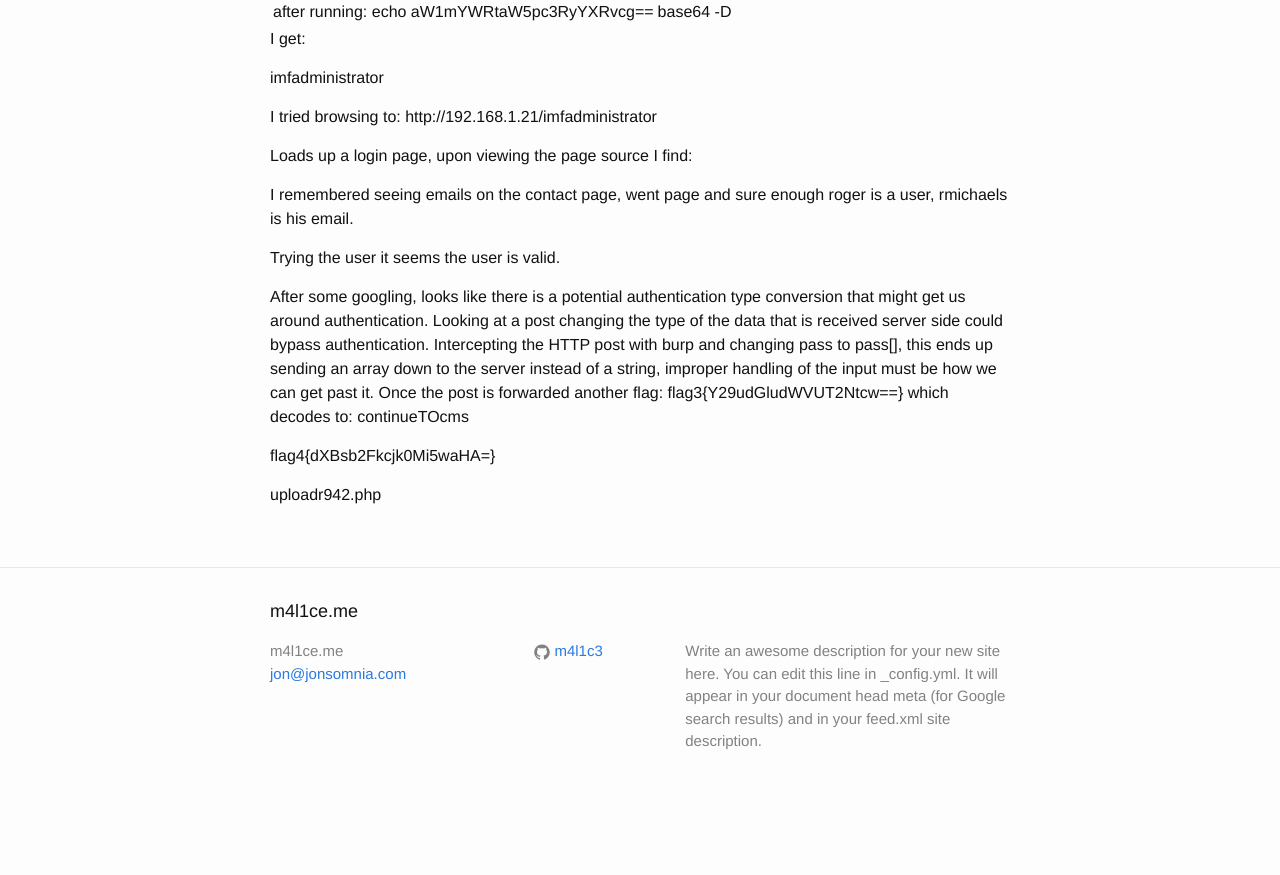
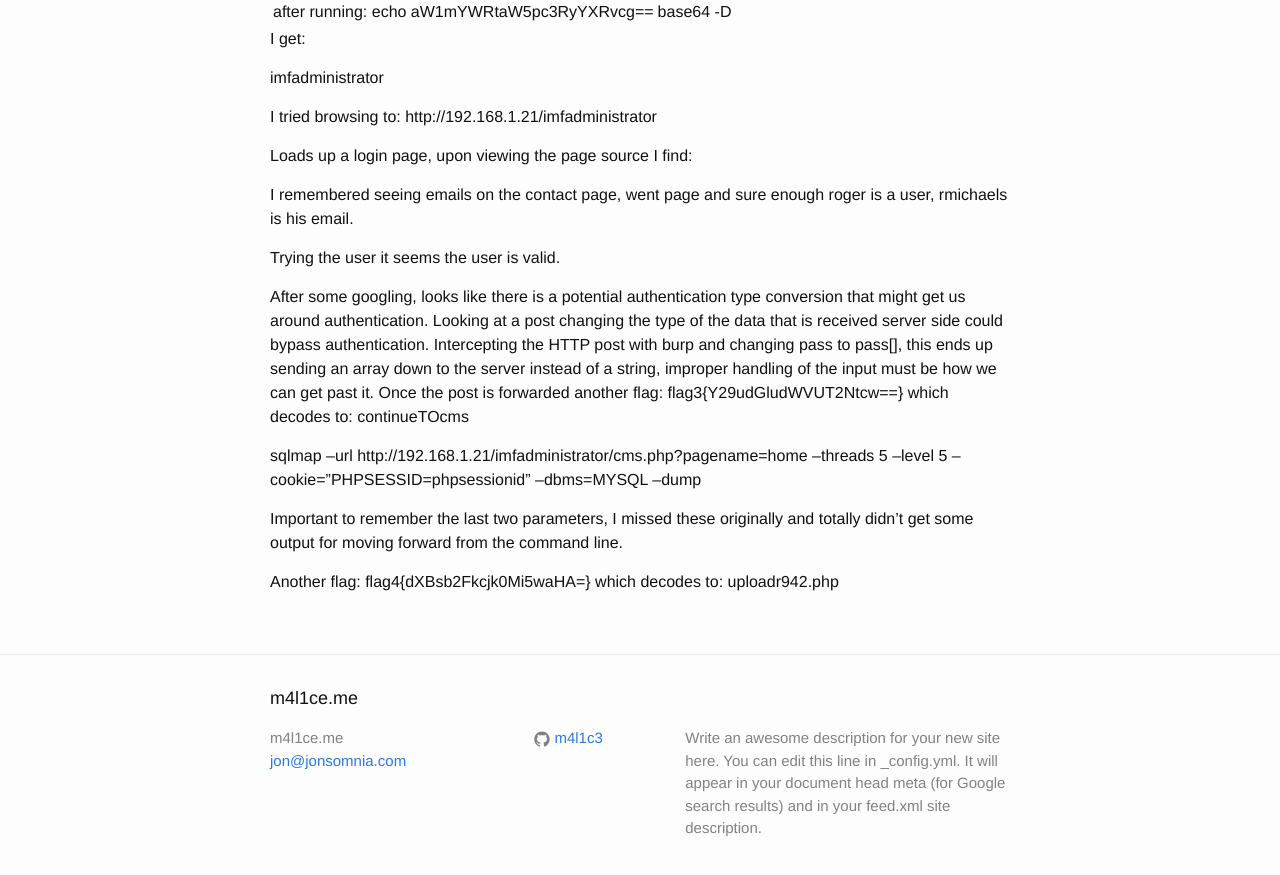
Before and after one commit to m4l1c3/m4l1c3.github.io, a Jekyll site: the page built from _posts/2016-11-24-imf.markdown, in a window 1280 px wide and 900 px high, scrolled down 770 px. Shown: the top 875 px of the window. Built offline with Jekyll 4.4.1, drawn with Linux system fonts in a browser that asks for light colours; before the commit the page ends 1583 px from its top, so only the background shows below that.

Commit message:
Adding sqlmap command.

```diff
--- a/_posts/2016-11-24-imf.markdown
+++ b/_posts/2016-11-24-imf.markdown
@@ -59,6 +59,9 @@ Trying the user it seems the user is valid.
 
 After some googling, looks like there is a potential authentication type conversion that might get us around authentication.  Looking at a post changing the type of the data that is received server side could bypass authentication.  Intercepting the HTTP post with burp and changing pass to pass[], this ends up sending an array down to the server instead of a string, improper handling of the input must be how we can get past it.  Once the post is forwarded another flag: flag3{Y29udGludWVUT2Ntcw==} which decodes to: continueTOcms
 
-flag4{dXBsb2Fkcjk0Mi5waHA=}
 
-uploadr942.php
+sqlmap --url http://192.168.1.21/imfadministrator/cms.php?pagename=home --threads 5 --level 5 --cookie="PHPSESSID=phpsessionid" --dbms=MYSQL --dump
+
+Important to remember the last two parameters, I missed these originally and totally didn't get some output for moving forward from the command line.
+
+Another flag: flag4{dXBsb2Fkcjk0Mi5waHA=} which decodes to: uploadr942.php
```
